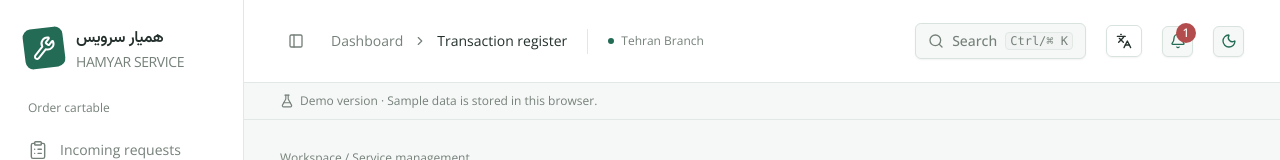
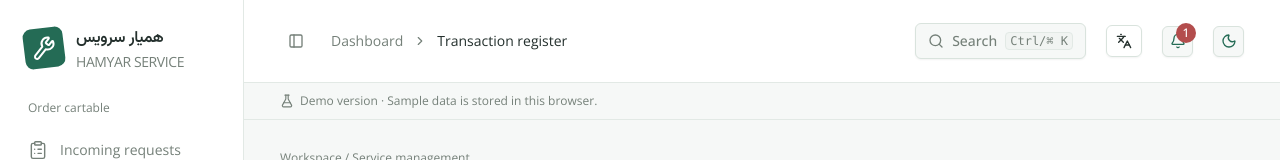
Before and after one commit to nafasebra/appliance-service-dashboard, a React (Vite) app: page /finance in a window 1280 px wide. Shown: the top 160 px of the page. Built offline with nearby package versions, Linux system fonts and the light colour scheme.

Commit message:
style: remove branch label from dashboard header

```diff
--- a/src/app/ui/dashboard-header.tsx
+++ b/src/app/ui/dashboard-header.tsx
@@ -16,11 +16,9 @@ import {
   BreadcrumbSeparator,
 } from '@/shared/ui/breadcrumb';
 import { SidebarTrigger } from '@/shared/ui/sidebar';
-import { useCompanySettings } from '@/entities/company';
 
 export function DashboardHeader() {
   const t = useDashboardTranslation();
-  const settings = useCompanySettings((state) => state.settings);
   const pathname = useRouterState({ select: (state) => state.location.pathname });
   const currentPage =
     navigation.find((item) => item.to === pathname)?.label ?? t('navigation.dashboard');
@@ -56,11 +54,6 @@ export function DashboardHeader() {
               )}
             </BreadcrumbList>
           </Breadcrumb>
-          <span className="h-6.25 w-px bg-border" />
-          <span className="flex items-center gap-1.75 text-caption text-muted-foreground max-desktop:hidden [&_i]:h-1.5 [&_i]:w-1.5 [&_i]:rounded-full [&_i]:bg-primary">
-            <i />
-            {translateLabel(settings.branchName)}
-          </span>
         </div>
 
         <div className="flex shrink-0 items-center gap-5 max-mobile:gap-1.5">
```
